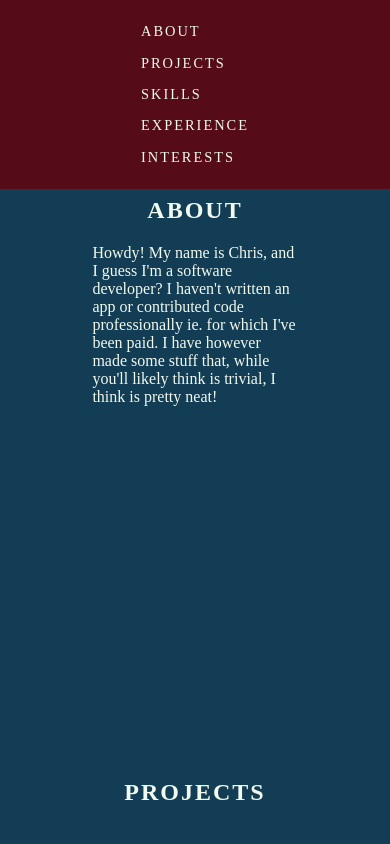
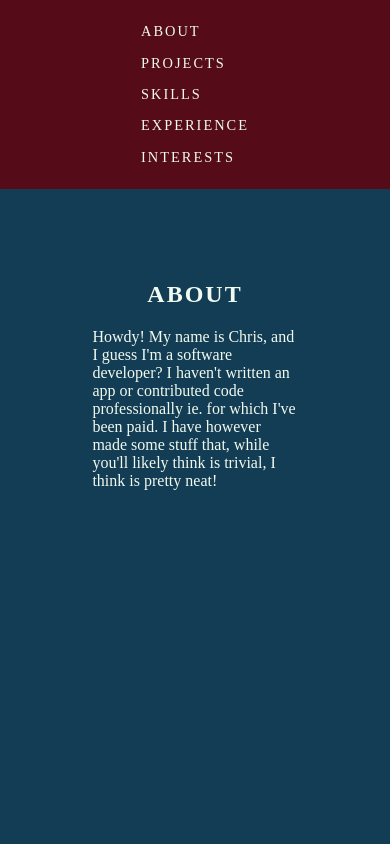
Before and after one commit to seewilds/portfolio, a plain HTML site: page index.html in a window 390 px wide. Shown: the top 844 px of the page. Drawn offline with Linux system fonts and the light colour scheme.

Commit message:
fixing(?) padding on mobile

```diff
--- a/site.css
+++ b/site.css
@@ -23,7 +23,7 @@ body{
 }
 
 section{
-    padding: 20vh 10vh;
+    padding: 30vh 10vh;
     justify-content: center;
     position: relative;
 }
```
